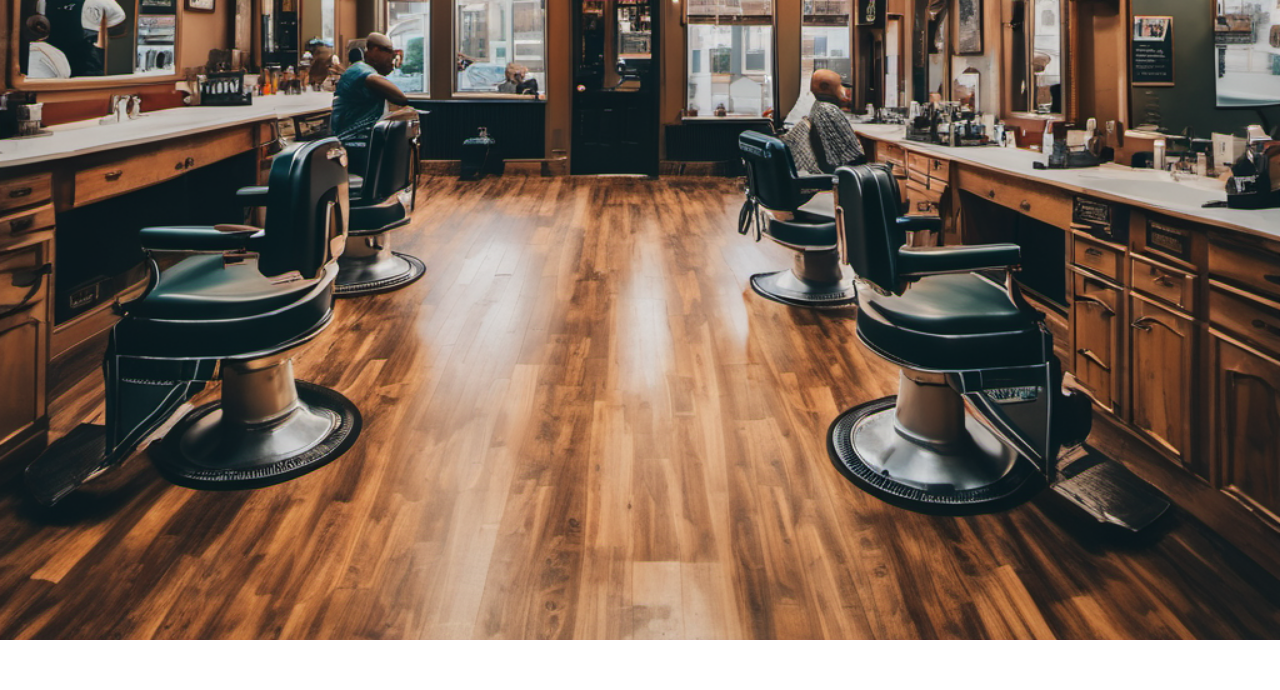
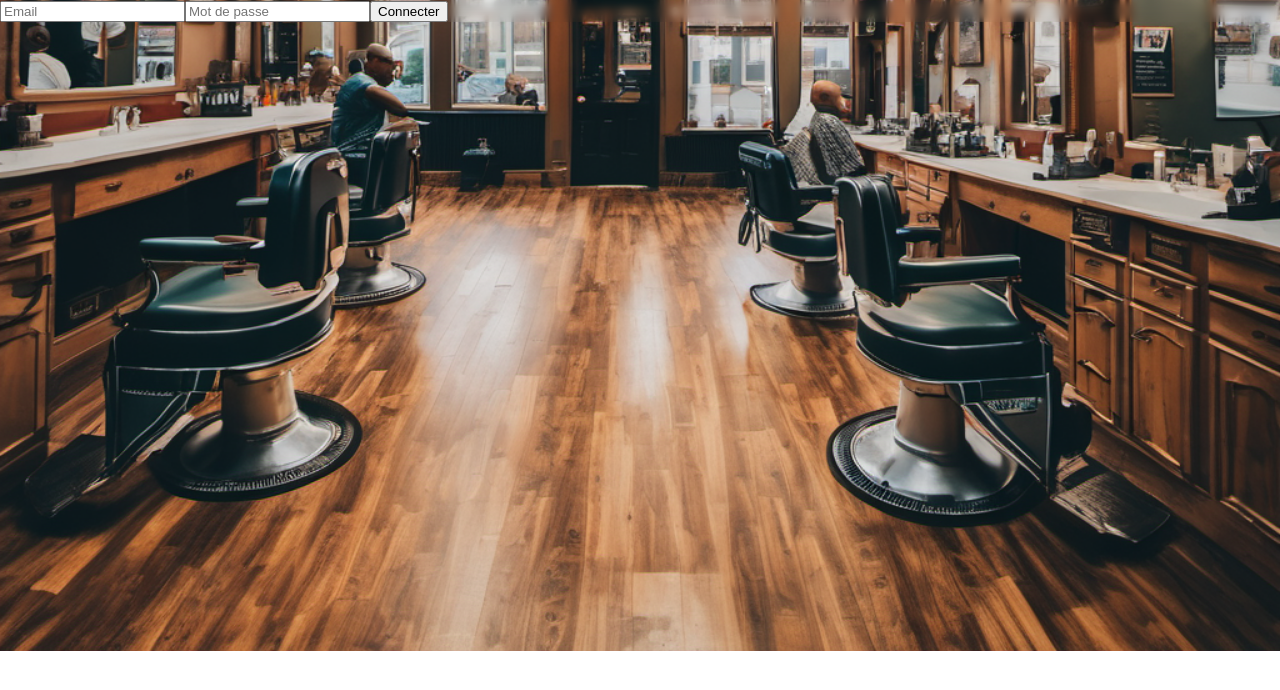
Before and after one commit to SebastienBotty/Barber-booking---Frontend, a React (Create React App) app: page /dashboard in a window 1280 px wide. Before the commit this address had no page. Shown: the top 690 px of the page. Built offline with nearby package versions, Linux system fonts and the light colour scheme; no server answers.

Commit message:
Added Admin auth with firebase
-Created Admin dashboard files
-Init firebase
-Added signIn on admin dashboard landing page

```diff
--- a/package.json
+++ b/package.json
@@ -6,6 +6,7 @@
     "@testing-library/jest-dom": "^5.17.0",
     "@testing-library/react": "^13.4.0",
     "@testing-library/user-event": "^13.5.0",
+    "firebase": "^10.8.1",
     "react": "^18.2.0",
     "react-calendar": "^4.8.0",
     "react-dom": "^18.2.0",
--- a/src/App.js
+++ b/src/App.js
@@ -5,6 +5,7 @@ import './App.css';
 import Appointment from './screens/appointment/appointment'
 import HomePage from "./screens/homePage/homePage";
 import AppointmentConfirmation from "./components/appointmentConfirmation/appointmentConfirmation";
+import AdminDashboard from "./screens/adminDashboard/adminDashboard";
 
 
 
@@ -16,6 +17,7 @@ function App() {
           <Route index element={<HomePage/>}/>
           <Route path="appointment" element={<Appointment/>}/>
           <Route path="appointmentConfirmation/" element = {<AppointmentConfirmation/>}/>
+          <Route path="dashboard" element={<AdminDashboard/>}/>
       </Routes>
     </BrowserRouter>
   );
--- /dev/null
+++ b/src/components/auth/signIn/signIn.js
@@ -0,0 +1,34 @@
+import React,{useState} from 'react'
+import {signInWithEmailAndPassword } from "firebase/auth";
+import { auth } from '../../../firebase';
+
+function SignIn() {
+    const [email, setEmail] = useState();
+    const [password, setPassword] = useState()
+    const signIn = (e)=>{
+        e.preventDefault()
+        signInWithEmailAndPassword(auth, email, password)
+        .then((userCredential) => {
+            // Signed in
+            const user = userCredential.user;
+            // ...
+        })
+        .catch((error) => {
+            const errorCode = error.code;
+            const errorMessage = error.message;
+            console.error(errorCode, errorMessage)
+        });
+    }
+  return (
+    <div className='signin-form'>
+        <form onSubmit={(e)=>signIn(e)}>
+            <input type='text' placeholder='Email' onChange={e=>setEmail(e.target.value)} required></input>
+            <input type='password' placeholder='Mot de passe' onChange={e=>setPassword(e.target.value)} required></input>
+            <button type='sumbit'> Connecter</button>
+
+        </form>
+    </div>
+ )
+}
+
+export default SignIn
--- /dev/null
+++ b/src/firebase.js
@@ -0,0 +1,15 @@
+import { initializeApp } from "firebase/app";
+import { getAuth } from "firebase/auth";
+
+const firebaseConfig = {
+    apiKey: "AIzaSyASd3v9_VbwebEyd76PUzlsSnMmua6PtTI",
+    authDomain: "barber-shop-9b4b1.firebaseapp.com",
+    projectId: "barber-shop-9b4b1",
+    storageBucket: "barber-shop-9b4b1.appspot.com",
+    messagingSenderId: "178672977555",
+    appId: "1:178672977555:web:11335c5b1c11ef6cf7af66",
+    measurementId: "G-N3JRSE4XGG",
+}
+
+const app = initializeApp(firebaseConfig);
+export const auth = getAuth(app);
--- /dev/null
+++ b/src/screens/adminDashboard/adminDashboard.js
@@ -0,0 +1,31 @@
+import React,{useState,useEffect} from 'react'
+import { auth } from '../../firebase';
+
+import SignIn from '../../components/auth/signIn/signIn'
+
+
+function AdminDashboard() {
+    const [user, setUser] = useState(null);
+
+  useEffect(() => {
+    const authSubscribe = auth.onAuthStateChanged(user => {
+      setUser(user);
+    });
+
+    return () => authSubscribe();
+  }, []);
+
+  const handleSignOut = () => {
+    console.log(user)
+    auth.signOut();
+  };
+
+    return (
+
+   <>
+        {user? <button onClick={handleSignOut}>Deco</button> : <SignIn/>}
+   </>
+  )
+}
+
+export default AdminDashboard
```
Also changed, not shown: src/components/auth/signUp/signUp.js (added, +36 -0 lines), src/components/auth/signIn/signIn.css (added), src/components/auth/signUp/signUp.css (added), src/screens/adminDashboard/adminDashboard.css (added), 1 other file (tests, documents, lock files or other folders).
